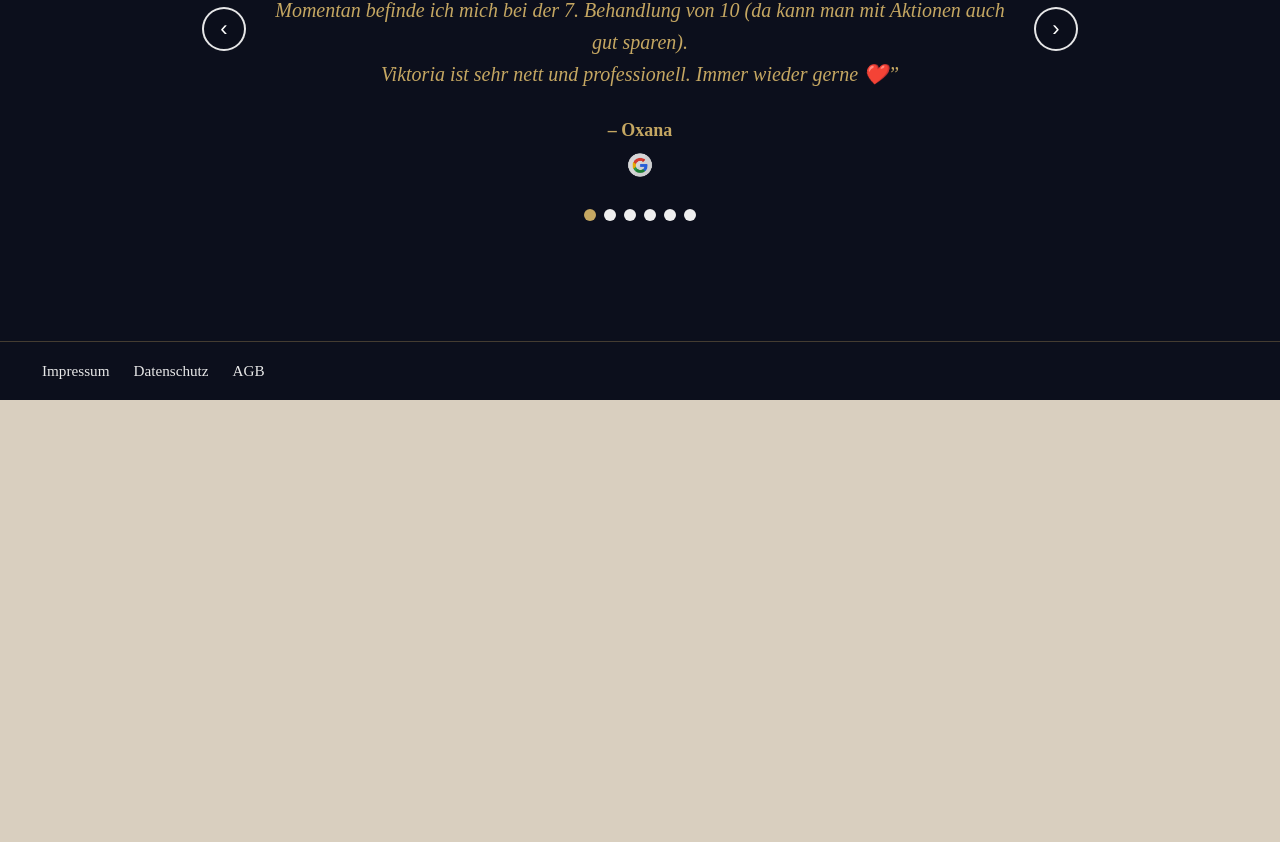
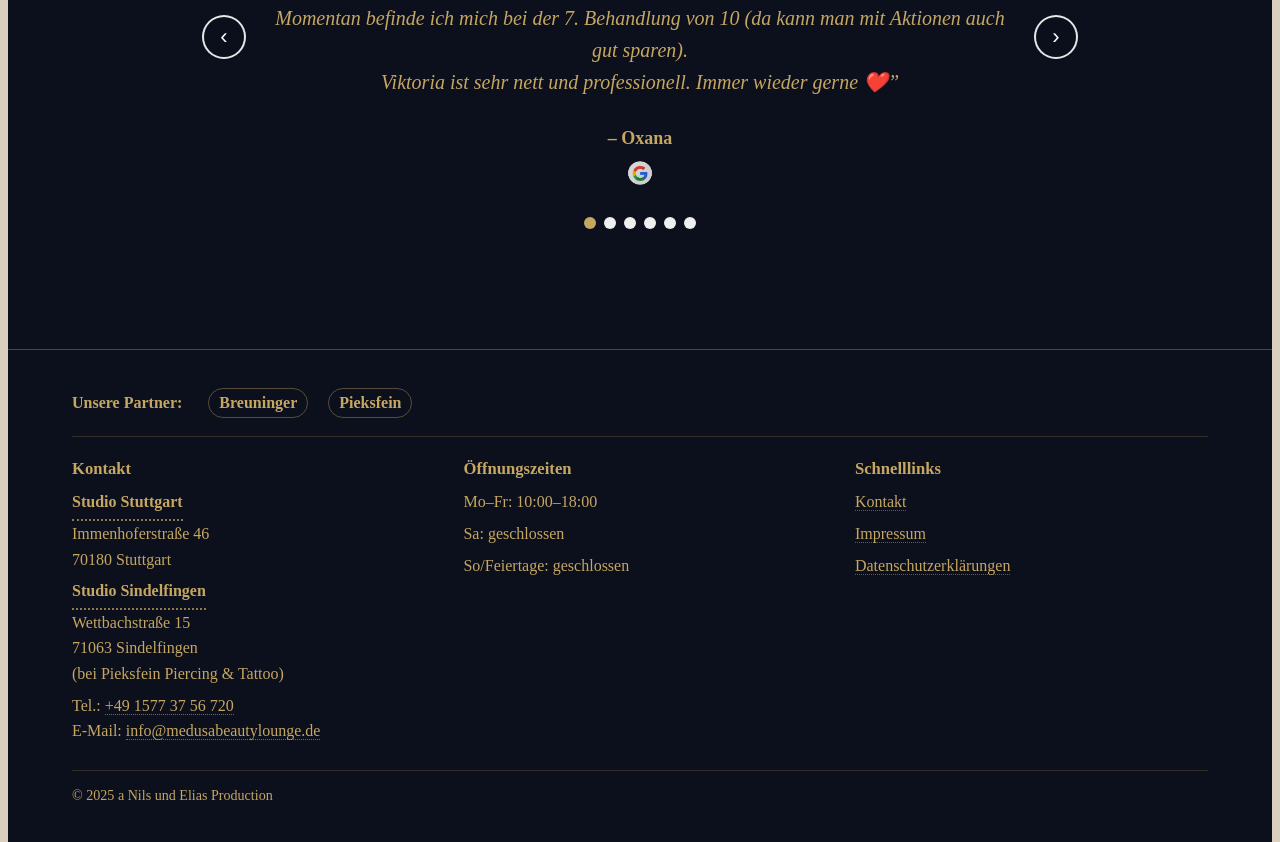
Before and after one commit to eliaspst/pilot-project, a React (Create React App) app: page / in a window 1280 px wide. Shown: the part 1188-2030 px from the top of the page. Before the commit the page ends 1588 px from the top, so only its background shows below. Built offline with nearby package versions, Linux system fonts and the light colour scheme.

Commit message:
designed footer

```diff
--- a/src/components/BottomBar.css
+++ b/src/components/BottomBar.css
@@ -1,110 +1,132 @@
 :root{
-  --footer-bg: #0c0f1c;
-  --footer-text: #e8e8e8;
-  --footer-accent: #c5a762; /* dein Gold */
-  --maxw: 1200px;
+  --navy:#0c0f1c;
+  --gold:#c5a762;
+  --text:rgb(245,245,245);
 }
 
 .bottombar{
-  border-top: 1px solid color-mix(in srgb, var(--footer-accent) 30%, transparent);
-  background: var(--footer-bg);
-  color: var(--footer-text);
-  padding: 20px 16px;
+  background: var(--navy);
+  color: var(--text);
+  border-top: 1px solid color-mix(in srgb, var(--gold) 35%, transparent);
+  padding: clamp(20px, 3vw, 40px) clamp(16px, 5vw, 64px);
 }
 
-.bottombar,
-.bottombar > *{
-  display: block;
-}
-.bottombar > *{
-  max-width: var(--maxw);
-  margin-inline: auto;
+.bottombar__partners{
+  display:flex;
+  flex-wrap:wrap;
+  gap: clamp(10px, 2vw, 20px);
+  align-items:center;
+  padding-bottom: clamp(12px, 2vw, 18px);
+  border-bottom: 1px solid color-mix(in srgb, var(--gold) 20%, transparent);
+  margin-bottom: clamp(14px, 2vw, 22px);
 }
 
-.bottombar{
-  display: flex;
-  justify-content: center;
+.bottombar__partnersLabel{
+  color: var(--gold);
+  font-weight: 700;
+  margin-right: 6px;
+  white-space: nowrap;
 }
-.bottombar__nav{
-  width: 100%;
-  max-width: var(--maxw);
-  display: flex;
-  align-items: center;
+
+@media (max-width: 600px){
+  .bottombar__partnersLabel{ width:100%; margin:0 0 6px 0; } /* Label über den Badges auf Mobile */
+}
+
+.bottombar__partner{
+  text-decoration: none;
+}
+
+.bottombar__partnerName{
+  display: inline-block;
+  padding: 6px 10px;
+  border: 1px solid color-mix(in srgb, var(--gold) 40%, transparent);
+  border-radius: 999px;          /* „Pill“-Badge */
+  font-weight: 600;
+  line-height: 1;
+  color: var(--text);
+}
+
+.bottombar__partner:hover .bottombar__partnerName,
+.bottombar__partner:focus-visible .bottombar__partnerName{
+  border-color: var(--gold);
+  color: var(--gold);
+}
+
+.bottombar__addrTitle{
+  display:inline-block;
+  font-weight: 700;
+  color: var(--gold);
+  padding-bottom: 4px;
+  border-bottom: 2px dotted color-mix(in srgb, var(--gold) 70%, transparent);
+}
+
+.bottombar__grid{
+  display:grid;
+  grid-template-columns: repeat(3, minmax(0,1fr));
+  gap: clamp(16px, 3vw, 40px);
+  margin-bottom: clamp(12px, 2vw, 20px);
+}
+.bottombar__col h4{
+  color: var(--gold);
+  margin: 0 0 10px 0;
+  font-size: clamp(16px, 1.3vw, 20px);
+}
+.bottombar__col address,
+.bottombar__col p,
+.bottombar__col li{
+  margin: 6px 0;
+  font-style: normal;
+  line-height: 1.6;
+}
+.bottombar__list{ list-style:none; padding:0; margin:0; }
+
+.bottombar__link{
+  color: var(--text);
+  text-decoration: none;
+  border-bottom: 1px dotted color-mix(in srgb, var(--gold) 50%, transparent);
+}
+.bottombar__link:hover{ color: var(--gold); border-bottom-color: var(--gold); }
+
+.bottombar__bottom{
+  margin-top: clamp(8px, 1.5vw, 14px);
+  padding-top: clamp(10px, 1.8vw, 16px);
+  border-top: 1px solid color-mix(in srgb, var(--gold) 20%, transparent);
+  display:flex;
+  align-items:center;
   justify-content: space-between;
   gap: 16px;
+  font-size: clamp(13px, 1.1vw, 15px);
+}
+.bottombar__menu{
+  display:flex;
+  gap: clamp(12px, 2vw, 24px);
+  list-style:none;
+  margin:0; padding:0;
 }
 
-
-.bottombar__menu{
-  list-style: none;
-  display: flex;
-  gap: 20px;
-  margin: 0;
-  padding: 0;
+@media (max-width: 820px){
+  .bottombar__partners{ grid-auto-flow: row; grid-template-columns: repeat(2,minmax(0,1fr)); }
+  .bottombar__grid{ grid-template-columns: 1fr; }
+  .bottombar__bottom{ flex-direction: column; align-items: flex-start; }
 }
 
-.bottombar__link{
-  color: var(--footer-text);
+html, body, #root { height: 100%; }
+.app-root{ min-height: 100dvh; display:flex; flex-direction: column; }
+.app-main{ flex:1; }
+
+.bottombar a[href^="tel:"],
+.bottombar a[href^="mailto:"]{
+  color: var(--gold);
   text-decoration: none;
-  font-size: 0.95rem;
-  position: relative;
-  padding: 4px 2px;
+  border-bottom: 1px dotted color-mix(in srgb, var(--gold) 60%, transparent);
 }
 
-.bottombar__link::after{
-  content: "";
-  position: absolute;
-  left: 0;
-  bottom: -2px;
-  width: 0%;
-  height: 2px;
-  background: var(--footer-accent);
-  transition: width .2s ease;
+.bottombar a[href^="tel:"]:hover,
+.bottombar a[href^="mailto:"]:hover,
+.bottombar a[href^="tel:"]:focus-visible,
+.bottombar a[href^="mailto:"]:focus-visible,
+.bottombar a[href^="tel:"]:visited,
+.bottombar a[href^="mailto:"]:visited{
+  color: var(--gold);
+  border-bottom-color: var(--gold);
 }
-
-.bottombar__link:hover::after,
-.bottombar__link.active::after{
-  width: 100%;
-}
-
-
-@media (max-width: 700px){
-  .bottombar{
-    padding: 16px;
-  }
-  .bottombar__logo{
-    margin-bottom: 10px;
-  }
-  .bottombar__nav{
-    flex-direction: column;
-    align-items: flex-start;
-    gap: 8px;
-  }
-  .bottombar__menu{
-    flex-wrap: wrap;
-    gap: 12px 18px;
-  }
-}
-
-html, body { margin: 0; padding: 0; }
-
-html, body, #root{ height: 100%; }
-body{
-  display: flex;
-  min-height: 100dvh;
-  flex-direction: column;
-}
-#root > *:not(.bottombar){
-  flex: 1 0 auto;
-}
-.bottombar{
-  flex-shrink: 0;
-}
-
-@media (prefers-reduced-motion: reduce){
-  .bottombar__link::after{ transition: none; }
-}
-.bottombar a:focus-visible{
-  outline: 2px dashed var(--footer-accent);
-  outline-offset: 2px;
-}
--- a/src/components/BottomBar.jsx
+++ b/src/components/BottomBar.jsx
@@ -1,18 +1,80 @@
 import React from "react";
-import { NavLink, Link } from "react-router-dom";
+import { NavLink } from "react-router-dom";
 import "./BottomBar.css";
+
+const PARTNERS = [
+  { name: "Breuninger", href: "https://www.breuninger.com/de" },
+  { name: "Pieksfein", href: "https://pieksfein.de/" },
+];
 
 export default function BottomBar() {
   return (
     <footer className="bottombar" role="contentinfo">
+      <div className="bottombar__partners" aria-label="Partner">
+        <span className="bottombar__partnersLabel">Unsere Partner:</span>
+        {PARTNERS.map(p => (
+          <a
+            key={p.name}
+            href={p.href}
+            target="_blank"
+            rel="noopener noreferrer"
+            className="bottombar__partner"
+            title={p.name}
+          >
+            <span className="bottombar__partnerName">{p.name}</span>
+          </a>
+        ))}
+      </div>
 
-      <nav className="bottombar__nav" aria-label="Footer">
-        <ul className="bottombar__menu">
-          <li><NavLink to="/impressum" className="bottombar__link">Impressum</NavLink></li>
-          <li><NavLink to="/datenschutz" className="bottombar__link">Datenschutz</NavLink></li>
-          <li><NavLink to="/agb" className="bottombar__link">AGB</NavLink></li>
-        </ul>
-      </nav>
+
+      <div className="bottombar__grid">
+        <section className="bottombar__col">
+          <h4>Kontakt</h4>
+          <address>
+            <span className="bottombar__addrTitle">Studio Stuttgart</span><br />
+            Immenhoferstraße 46<br />
+            70180 Stuttgart
+          </address>
+
+          <address>
+            <span className="bottombar__addrTitle">Studio Sindelfingen</span><br />
+            Wettbachstraße 15<br />
+            71063 Sindelfingen<br />
+            (bei Pieksfein Piercing & Tattoo)
+          </address>
+          <p>
+            Tel.: <a href="tel: 015773756720">+49&nbsp;1577&nbsp;37&nbsp;56&nbsp;720</a><br />
+            E-Mail: <a href="mailto:info@medusabeautylounge.de">info@medusabeautylounge.de</a>
+          </p>
+        </section>
+
+        <section className="bottombar__col">
+          <h4>Öffnungszeiten</h4>
+          <ul className="bottombar__list">
+            <li>Mo–Fr: 10:00–18:00</li>
+            <li>Sa: geschlossen</li>
+            <li>So/Feiertage: geschlossen</li>
+          </ul>
+        </section>
+
+        <section className="bottombar__col">
+          <h4>Schnelllinks</h4>
+          <ul className="bottombar__list">
+            <li><NavLink to="/kontakt" className="bottombar__link">Kontakt</NavLink></li>
+            <li><NavLink to="/impressum" className="bottombar__link">Impressum</NavLink></li>
+            <li><NavLink to="/datenschutz" className="bottombar__link">Datenschutzerklärungen</NavLink></li>
+          </ul>
+        </section>
+      </div>
+
+      {/* Untere Leiste */}
+      <div className="bottombar__bottom">
+        <span>© {new Date().getFullYear()} a Nils und Elias Production</span>
+        <nav className="bottombar__nav" aria-label="Footer">
+          <ul className="bottombar__menu">
+          </ul>
+        </nav>
+      </div>
     </footer>
   );
 }
```
